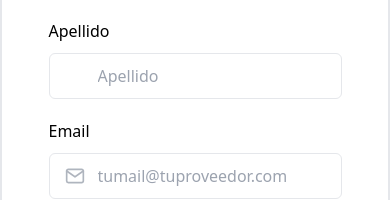
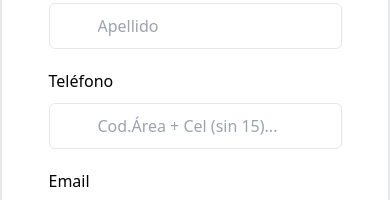
Before and after one commit to No-Country/c16-17-t-node-react, a React (Vite) app in the folder client/: page /registro in a window 390 px wide. Shown: the part 236-436 px from the top of the page. Built offline with nearby package versions, Linux system fonts and the light colour scheme; no server answers.

Commit message:
fix: arreglado responsive

```diff
--- a/client/src/components/lostPetsList/LostPetsList.jsx
+++ b/client/src/components/lostPetsList/LostPetsList.jsx
@@ -1,7 +1,7 @@
 import React, { useCallback, useEffect, useMemo } from 'react'
 import { useUserStore } from '../../store/user'
 import { PetCard } from '../petCard/PetCard'
-
+import './lostpetslist.css'
 const LostPetsList = () => {
 
     const {lostPets, getLostPets} = useUserStore()
@@ -17,7 +17,7 @@ const LostPetsList = () => {
     },[lostPets])
   return (
     <>
-        <div className="flex flex-row gap-5 overflow-auto snap-mandatory snap-x justify-start items-center w-full p-5 [-webkit-scrollbar]:none ">
+        <div className="flex flex-row gap-5 overflow-auto snap-mandatory snap-x justify-start items-center w-full p-5">
             {
                 lostPets.map(pet => (
                     <PetCard
--- /dev/null
+++ b/client/src/components/lostPetsList/lostpetslist.css
@@ -0,0 +1,3 @@
+::-webkit-scrollbar{
+    display: none;
+}
--- a/client/src/components/petCard/PetCard.jsx
+++ b/client/src/components/petCard/PetCard.jsx
@@ -6,6 +6,7 @@ import { CardButtons } from './components/CardButtons';
 import { Link } from 'react-router-dom';
 
 export const PetCard = ({ petId }) => {
+
 	const { petData, deletePet, getPetData, addLostPets, removeLostPets } =
 		usePets();
 	const {user} = useUserStore();
@@ -13,9 +14,10 @@ export const PetCard = ({ petId }) => {
 		getPetData(petId);
 	}, [petData]);
 	const { nickName, birth, images, breed, lost, owner } = petData;
+
 	return (
 
-		<div className="overflow-hidden rounded-lg bg-slate-200 shadow-1 duration-300 hover:shadow-3 min-w-80 max-w-80 snap-end snap-always max-h-[500px] relative">
+		<div className="overflow-hidden rounded-lg bg-slate-200 shadow-1 duration-300 hover:shadow-3 min-w-80 max-w-80 snap-end snap-always max-h-[500px] min-h-[500px] relative flex flex-col justify-between">
 			<div className={`absolute w-full h-16 top-5 right-0 left-28 bg-danger justify-center items-center font-semibold text-white text-2xl rotate-45 ${lost ? 'flex' : 'hidden'}`}>Perdida</div>
 			<figure className='w-full h-[200px]'>
 				<Img src={images ? images[0]?.url : null} alt={nickName}/>
--- a/client/src/components/testFormRegUser/FormRegistry.jsx
+++ b/client/src/components/testFormRegUser/FormRegistry.jsx
@@ -32,6 +32,20 @@ const FormRegistry = () => {
 							name="lastName"
 							type="text"
 							placeholder="Apellido"
+							className="w-full bg-transparent rounded-md border border-stroke dark:border-dark-3 py-[10px] pr-3 pl-12 text-dark-6 outline-none transition focus:border-primary active:border-primary disabled:cursor-default disabled:bg-gray-2"
+						/>
+					</div>
+				</div>
+				<div className="px-4 md:w-1/2">
+					<label className="mb-[10px] block text-base font-medium text-dark dark:text-white">
+						Teléfono
+					</label>
+					<div className="relative">
+						<input
+							id="telephone"
+							name="telephone"
+							type="number"
+							placeholder="Cod.Área + Cel (sin 15)..."
 							className="w-full bg-transparent rounded-md border border-stroke dark:border-dark-3 py-[10px] pr-3 pl-12 text-dark-6 outline-none transition focus:border-primary active:border-primary disabled:cursor-default disabled:bg-gray-2"
 						/>
 					</div>
--- a/client/src/hooks/usePetForm.jsx
+++ b/client/src/hooks/usePetForm.jsx
@@ -52,7 +52,8 @@ const usePetForm = () => {
     const img_id = petCloudData.public_id
     // //Validacion
     if(petName.trim() == ''|| petBirth.length<0 || petDetail.trim() == '' || petImg.trim() == '' || petBreed.trim() == ''){
-      throw new Error('Todos los campos son obligatorios')
+      toast.error('Todos los campos son obligatorios')
+      return
     }
     const petData = {
       nickName: petName,
--- a/client/src/pages/MyPets/MyPets.jsx
+++ b/client/src/pages/MyPets/MyPets.jsx
@@ -3,6 +3,7 @@ import { useGetUserPets } from '../../hooks/useGetUserPets';
 import { PetCard } from '../../components';
 import { Link } from 'react-router-dom';
 import { useUserStore } from '../../store/user';
+import '../../components/lostPetsList/lostpetslist.css'
 
 export const MyPets = () => {
 	const user = useUserStore((state) => state.user);
@@ -17,7 +18,7 @@ export const MyPets = () => {
 			>
 				Agregar Mascota
 			</Link>
-			<section className="flex flex-row gap-5 overflow-auto snap-mandatory snap-x justify-start items-center w-full p-5 [-webkit-scrollbar]:none ">
+			<section className="flex flex-row gap-5 overflow-auto snap-mandatory snap-x justify-start items-center w-full p-5">
 				{pets?.map((pet) => (
 					<PetCard key={pet} petId={pet} />
 				))}
--- a/client/src/services/auth.js
+++ b/client/src/services/auth.js
@@ -10,10 +10,12 @@ export const authRegister = async (e) => {
 	const name = formData.get('name')
 	const lastName = formData.get('lastName')
 	const password = formData.get('password')
+	const telephone = formData.get('telephone')
 	const email = formData.get('email')
 	const data = {
 		name,
 		lastName,
+		telephone,
 		email,
 		password
 	}
--- a/client/src/store/user.js
+++ b/client/src/store/user.js
@@ -28,7 +28,10 @@ export const useUserStore = create((set, get) => ({
 		}), {
 			pending: 'Un momento...'
 		})
-		if(!response.ok) toast.error('Ocurrió un error')
+		if(!response.ok) {
+			toast.error('Ocurrió un error')
+			return
+		}
 		toast.success('Agregada a la lista de Mascotas Perdidas')
 		const result = await response.json()
 		return result
@@ -47,7 +50,10 @@ export const useUserStore = create((set, get) => ({
 		}), {
 			pending: 'Un momento...'
 		})
-		if(!response.ok) toast.error('Ocurió un error')
+		if(!response.ok) {
+			toast.error('Ocurió un error')
+			return
+		}
 		toast.success('🥳 Encontrada!!')
 		const result = await response.json()
 		return result
```
Also changed, not shown: client/vercel.json (added), 1 other file (tests, documents, lock files or other folders).
